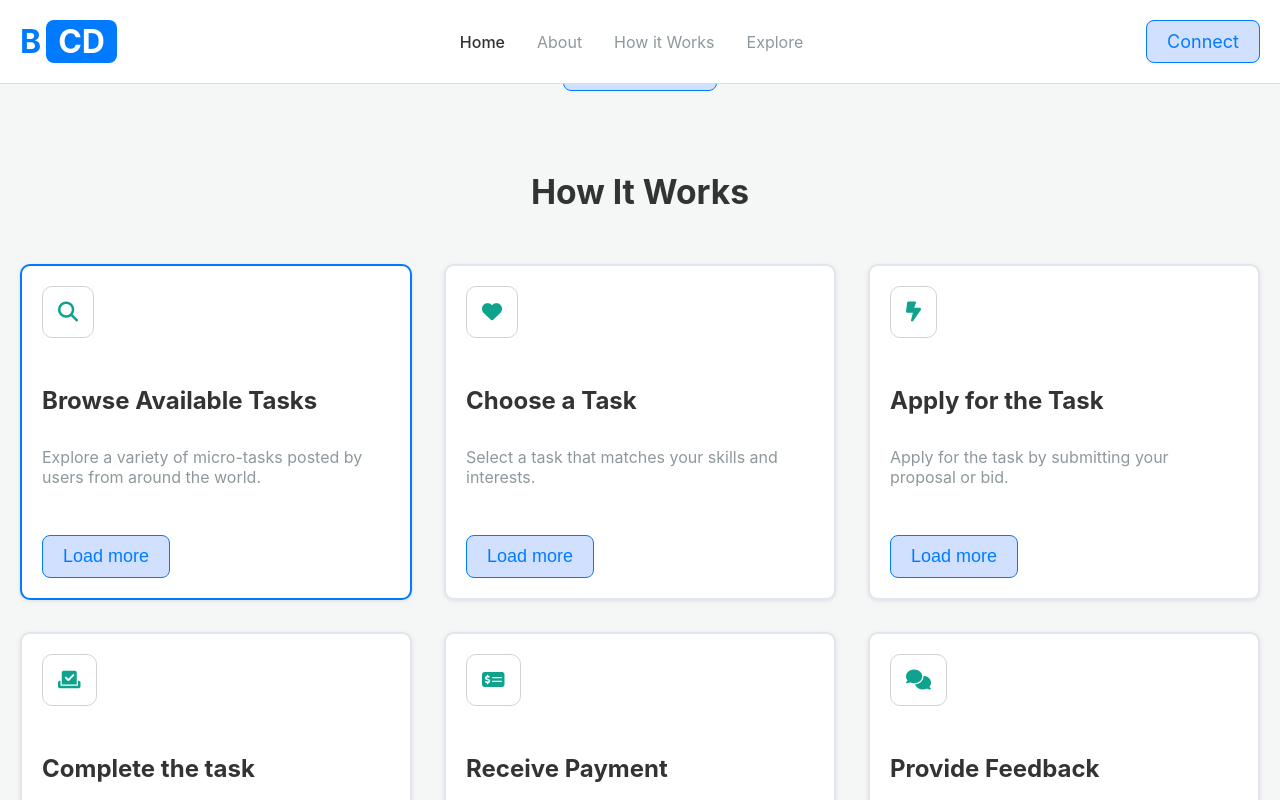
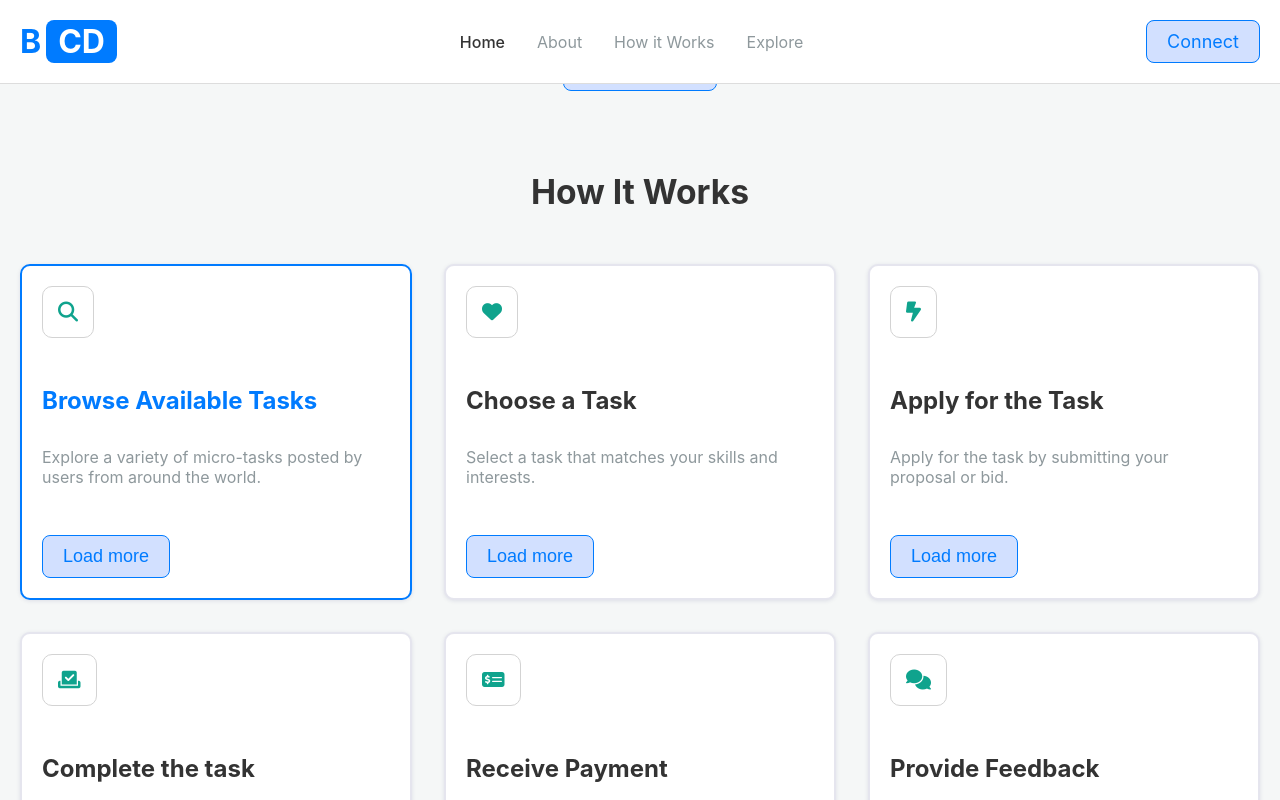
Before and after one commit to Eniola4031/bcd, a React (Create React App) app in the folder frontend/: page / in a window 1280 px wide. In both pictures the pointer is over the element "Browse Available Tasks". Shown: the part 1172-1972 px from the top of the page. Built offline with nearby package versions, Linux system fonts and the light colour scheme.

Commit message:
add database to frontend

```diff
--- /dev/null
+++ b/frontend/data/db.json
@@ -0,0 +1,7 @@
+{
+    "tasks":[
+        {
+
+        }
+    ]
+}
--- a/frontend/src/index.css
+++ b/frontend/src/index.css
@@ -207,6 +207,9 @@ nav .nav-links {
 .step:hover {
   border:2px solid #007bff;
 }
+.step:hover h3 {
+  color: #007bff;
+}
 .how-it-works i {
   border: 1px solid #d3d3d3;
   padding: 15px;
```
